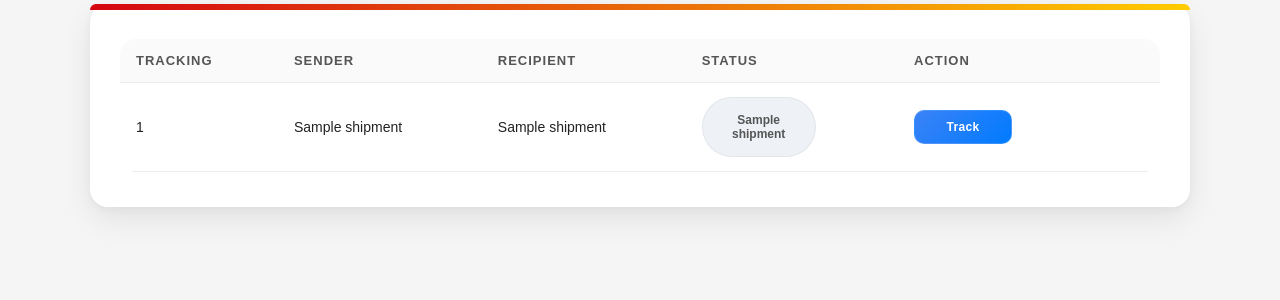
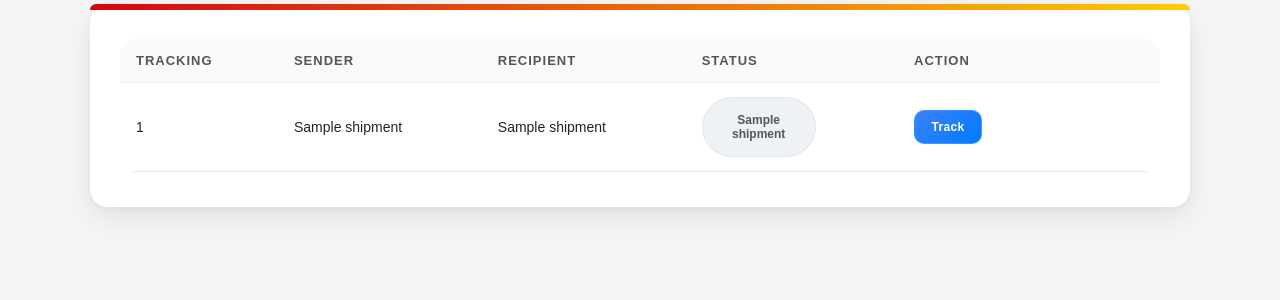
Before and after one commit to E-Swift06/swiftfreight, a Flask app: template templates/my_shipments.html in a window 1280 px wide. Shown: the part 360-660 px from the top of the page. Run offline with Flask 3, Linux system fonts and the light colour scheme; the template is opened without the code that fills it: most values are stand-ins (such as "Sample title", 1, 10 or a date in 2020); some libraries are stand-ins or nearby versions.

Commit message:
add auto track button

```diff
--- a/templates/my_shipments.html
+++ b/templates/my_shipments.html
@@ -63,9 +63,11 @@
                         </span>
                     </td>
                     <td>
-                        <a href="/track" class="small-action-btn action-pdf">
-                            Track
-                        </a>
+                        <form action="/track" method="POST" style="display:inline;">
+    <input type="hidden" name="csrf_token" value="{{ csrf_token() }}">
+    <input type="hidden" name="tracking_number" value="{{ s[0] }}">
+    <button type="submit" class="small-action-btn action-pdf">Track</button>
+</form>
                     </td>
                 </tr>
                 {% endfor %}
```
